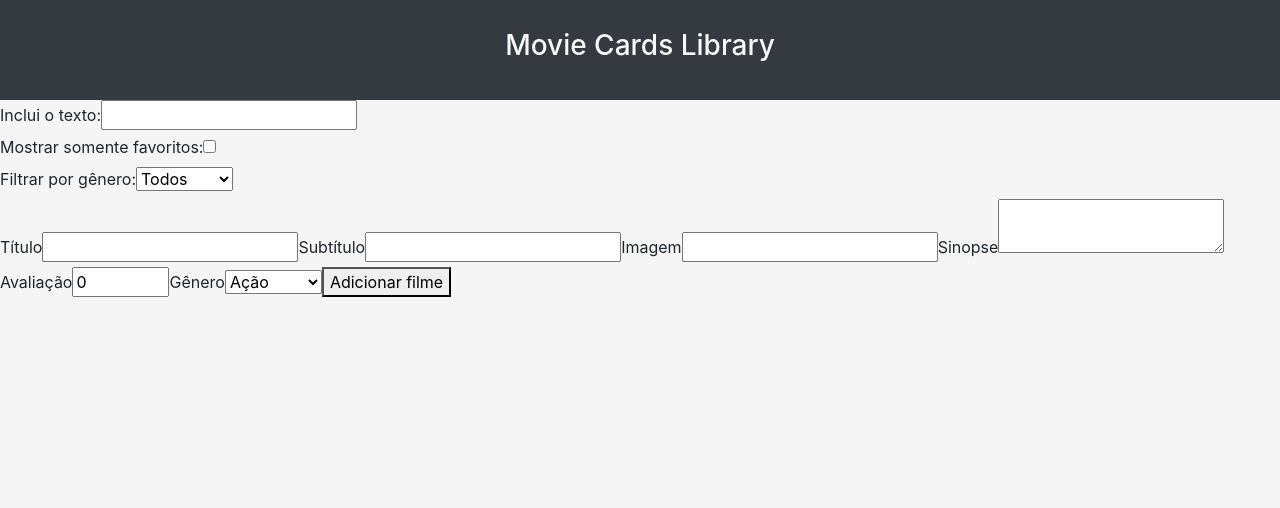
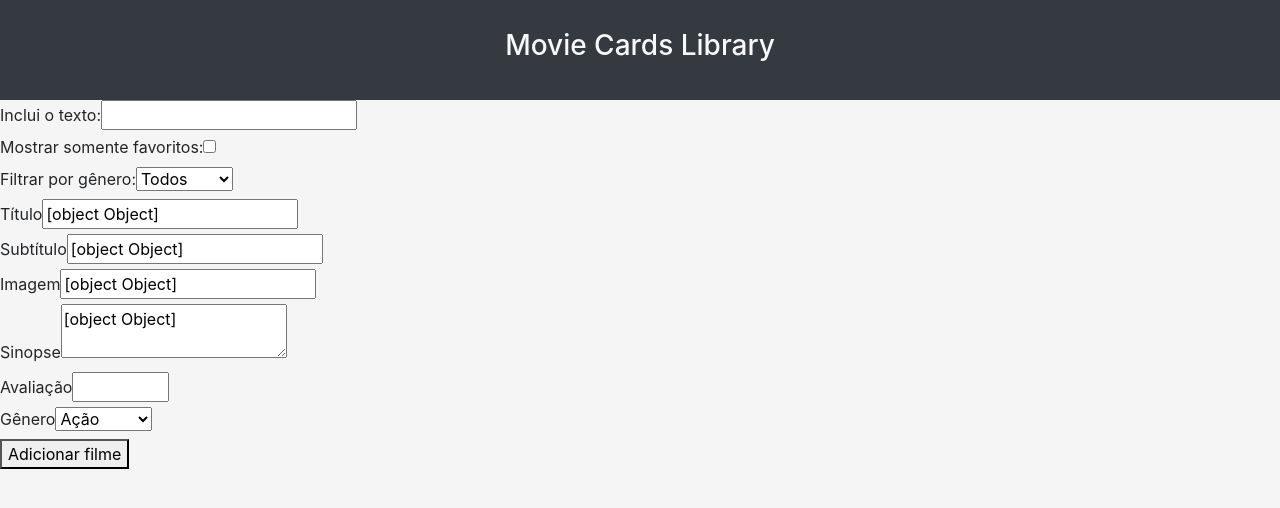
Before and after one commit to tryber/sd-04-block12-project-movie-card-library-stateful, a React (Create React App) app: page / in a window 1280 px wide. Shown: the top 508 px of the page. Built offline with nearby package versions, Linux system fonts and the light colour scheme.

Commit message:
Divided AddMovie form into components

```diff
--- a/src/components/AddMovie.jsx
+++ b/src/components/AddMovie.jsx
@@ -1,13 +1,90 @@
 import React from 'react';
 
 const initialState = {
+  title: '',
   subtitle: '',
-  title: '',
   imagePath: '',
   storyline: '',
   rating: 0,
   genre: 'action',
 };
+
+const TitleInput = (title) => (
+  <div>
+    <label htmlFor="title">Título</label>
+    <input
+      id="title"
+      type="text"
+      onChange={(e) => this.setState({ title: e.target.value })}
+      value={title}
+    />
+  </div>
+);
+
+const SubtitleInput = (subtitle) => (
+  <div>
+    <label htmlFor="subtitle">Subtítulo</label>
+    <input
+      id="subtitle"
+      type="text"
+      onChange={(e) => this.setState({ subtitle: e.target.value })}
+      value={subtitle}
+    />
+  </div>
+);
+
+const ImageInput = (imagePath) => (
+  <div>
+    <label htmlFor="imagePath">Imagem</label>
+    <input
+      id="imagePath"
+      type="text"
+      onChange={(e) => this.setState({ imagePath: e.target.value })}
+      value={imagePath}
+    />
+  </div>
+);
+
+const StorylineTextArea = (storyline) => (
+  <div>
+    <label htmlFor="storyline">Sinopse</label>
+    <textarea
+      id="storyline"
+      onChange={(e) => this.setState({ storyline: e.target.value })}
+      value={storyline}
+    />
+  </div>
+);
+
+const RatingInput = (rating) => (
+  <div>
+    <label htmlFor="rating">Avaliação</label>
+    <input
+      id="rating"
+      type="number"
+      min="0"
+      max="5"
+      step="0.1"
+      onChange={(e) => this.setState({ rating: parseFloat(e.target.value) })}
+      value={rating}
+    />
+  </div>
+);
+
+const GenreSelect = (genre) => (
+  <div>
+    <label htmlFor="genre">Gênero</label>
+    <select
+      id="genre"
+      onChange={(e) => this.setState({ genre: e.target.value })}
+      value={genre}
+    >
+      <option value="action">Ação</option>
+      <option value="comedy">Comédia</option>
+      <option value="thriller">Suspense</option>
+    </select>
+  </div>
+);
 
 class AddMovie extends React.Component {
   constructor(props) {
@@ -33,47 +110,12 @@ class AddMovie extends React.Component {
 
     return (
       <form>
-        <label>Título</label>
-        <input
-          type="text"
-          onChange={(e) => this.setState({ title: e.target.value, })}
-          value={title}
-        ></input>
-        <label>Subtítulo</label>
-        <input
-          type="text"
-          onChange={(e) => this.setState({ subtitle: e.target.value, })}
-          value={subtitle}
-        ></input>
-        <label>Imagem</label>
-        <input
-          type="text"
-          onChange={(e) => this.setState({ imagePath: e.target.value, })}
-          value={imagePath}
-        ></input>
-        <label>Sinopse</label>
-        <textarea
-          onChange={(e) => this.setState({ storyline: e.target.value, })}
-          value={storyline}
-        ></textarea>
-        <label>Avaliação</label>
-        <input
-          type="number"
-          min="0"
-          max="5"
-          step="0.1"
-          onChange={(e) => this.setState({ rating: parseFloat(e.target.value), })}
-          value={rating}
-        ></input>
-        <label>Gênero</label>
-        <select
-          onChange={(e) => this.setState({ genre: e.target.value, })}
-          value={genre}
-        >
-          <option value="action">Ação</option>
-          <option value="comedy">Comédia</option>
-          <option value="thriller">Suspense</option>
-        </select>
+        <TitleInput title={title} />
+        <SubtitleInput subtitle={subtitle} />
+        <ImageInput imagePath={imagePath} />
+        <StorylineTextArea storyline={storyline} />
+        <RatingInput rating={rating} />
+        <GenreSelect genre={genre} />
         <button onClick={this.onClickSubmit}>Adicionar filme</button>
       </form>
     );
```
